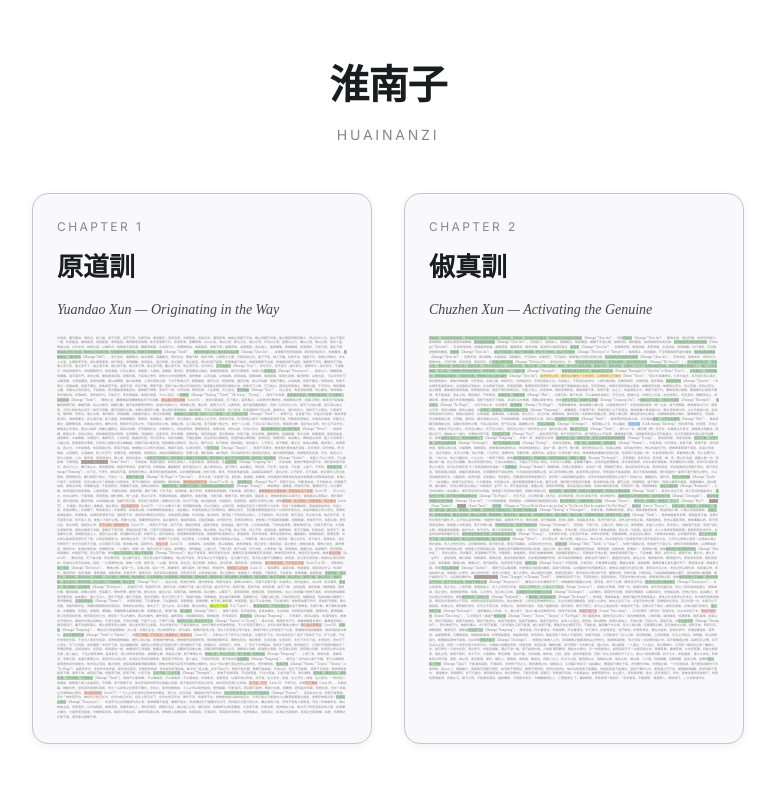
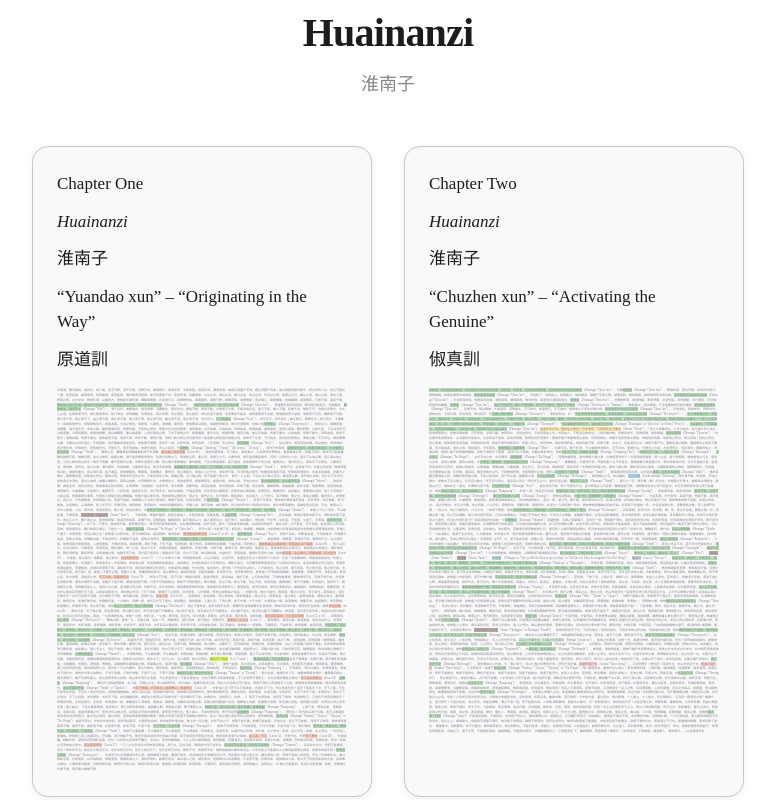
Before and after one commit to oak-23/intertextuality-huinanzi, a React (Vite) app: page / in a window 1280 px wide. Shown: the whole page, without its empty margins (252-1027 px from the left). Built offline with nearby package versions, Linux system fonts and the light colour scheme.

Commit message:
feat: change the title format

```diff
--- a/src/components/ChapterOverview/ChapterOverview.tsx
+++ b/src/components/ChapterOverview/ChapterOverview.tsx
@@ -2,6 +2,7 @@ import { Fragment, useRef, useState } from "react";
 import { useApp } from "../../context/AppContext";
 import { useRepositories } from "../../context/RepositoryContext";
 import { splitIntoSpans } from "../MainText/spans";
+import { chapterOrdinal, formatTitleEn } from "../../utils/titles";
 
 const ZOOM_MS = 500;
 
@@ -64,19 +65,17 @@ export function ChapterOverview() {
             color: "var(--color-text-primary)",
           }}
         >
-          {main.title.zh}
+          {main.title.en}
         </h1>
         <p
           style={{
             margin: "8px 0 0",
-            fontFamily: "var(--font-ui)",
-            fontSize: 14,
-            letterSpacing: "0.2em",
-            textTransform: "uppercase",
+            fontFamily: "var(--font-zh-body)",
+            fontSize: 18,
             color: "var(--color-muted)",
           }}
         >
-          {main.title.en}
+          {main.title.zh}
         </p>
       </header>
       <div
@@ -108,35 +107,50 @@ export function ChapterOverview() {
             }}
           >
             <span
+              className="font-serif"
               style={{
-                fontFamily: "var(--font-ui)",
-                fontSize: 12,
-                letterSpacing: "0.2em",
-                textTransform: "uppercase",
-                color: "var(--color-muted)",
+                fontSize: 17,
+                color: "var(--color-text-primary)",
               }}
             >
-              Chapter {i + 1}
+              Chapter {chapterOrdinal(i)}
             </span>
             <span
               className="font-serif"
               style={{
-                fontSize: 26,
-                fontWeight: 600,
+                fontSize: 17,
+                fontStyle: "italic",
+                color: "var(--color-text-primary)",
+              }}
+            >
+              {main.title.en}
+            </span>
+            <span
+              style={{
+                fontFamily: "var(--font-zh-body)",
+                fontSize: 17,
+                color: "var(--color-text-primary)",
+              }}
+            >
+              {main.title.zh}
+            </span>
+            <span
+              className="font-serif"
+              style={{
+                fontSize: 17,
+                color: "var(--color-text-primary)",
+              }}
+            >
+              {formatTitleEn(chapter.title.en)}
+            </span>
+            <span
+              style={{
+                fontFamily: "var(--font-zh-body)",
+                fontSize: 17,
                 color: "var(--color-text-primary)",
               }}
             >
               {chapter.title.zh}
-            </span>
-            <span
-              className="font-serif"
-              style={{
-                fontSize: 14,
-                fontStyle: "italic",
-                color: "var(--color-text-secondary)",
-              }}
-            >
-              {chapter.title.en}
             </span>
             <span
               aria-hidden
--- a/src/components/MainText/MainText.tsx
+++ b/src/components/MainText/MainText.tsx
@@ -8,6 +8,7 @@ import { useToast } from "../shared/Toast";
 import { AnnotationPopover } from "../Annotations/AnnotationPopover";
 import { MultiParallelPopover } from "./MultiParallelPopover";
 import { splitIntoSpans, type TextSpan } from "./spans";
+import { chapterOrdinal, formatTitleEn } from "../../utils/titles";
 import { withinLengthRange } from "../../utils/parallelFilters";
 import { normalizeCitationKey, citationZhByKey } from "../../data/citationTitles";
 import type { InlineParallel, ParallelOption, RhymedLine } from "../../types";
@@ -83,6 +84,9 @@ export function MainText({ className }: MainTextProps) {
   const chapter =
     continuousText?.chapters.find((c) => c.id === state.activeChapterId) ??
     null;
+  // ponytail: derived from the "chap-N" id instead of searching the chapters
+  // array — the React Compiler treats array methods on it as possible mutation.
+  const chapterIndex = Number(state.activeChapterId.split("-").pop()) - 1;
 
   const spans = useMemo(() => {
     if (!chapter || rhymedActive) return [];
@@ -563,55 +567,63 @@ export function MainText({ className }: MainTextProps) {
       >
         <header className="mb-12 text-center">
           <p
+            className="font-serif"
             style={{
-              fontFamily: "var(--font-ui)",
-              fontWeight: 500,
-              fontSize: 12,
-              letterSpacing: "0.2em",
-              textTransform: "uppercase",
-              color: "var(--color-secondary)",
-              marginBottom: 12,
+              fontSize: 30,
+              fontWeight: 400,
+              lineHeight: 1.2,
+              marginBottom: 20,
+              color: "var(--color-text-primary)",
+            }}
+          >
+            Chapter {chapterOrdinal(chapterIndex)}
+          </p>
+          <h1
+            className="font-serif italic"
+            style={{
+              fontSize: 26,
+              fontWeight: 400,
+              lineHeight: 1.2,
+              marginBottom: 20,
+              color: "var(--color-text-primary)",
             }}
           >
             {continuousText.title.en}
-          </p>
-          <h1
-            className="font-serif"
+          </h1>
+          <p
             style={{
-              fontSize: 32,
+              fontSize: 26,
               fontFamily: "var(--font-zh-body)",
               fontWeight: 400,
-              letterSpacing: "-0.02em",
               lineHeight: 1.2,
-              marginBottom: 16,
+              marginBottom: 20,
               color: "var(--color-text-primary)",
             }}
           >
             {continuousText.title.zh}
-          </h1>
+          </p>
           <h2
             className="font-serif"
             style={{
-              fontSize: 24,
+              fontSize: 26,
+              fontWeight: 400,
+              lineHeight: 1.3,
+              marginBottom: 20,
+              color: "var(--color-text-primary)",
+            }}
+          >
+            {formatTitleEn(chapterTitle.en)}
+          </h2>
+          <p
+            style={{
+              fontSize: 26,
               fontFamily: "var(--font-zh-body)",
               fontWeight: 400,
-              letterSpacing: "-0.01em",
+              lineHeight: 1.2,
               color: "var(--color-text-primary)",
             }}
           >
             {chapterTitle.zh}
-          </h2>
-          <p
-            className="font-serif italic"
-            style={{
-              fontSize: 16,
-              fontWeight: 500,
-              color: "var(--color-secondary)",
-              lineHeight: 1.4,
-              marginTop: 8,
-            }}
-          >
-            {chapterTitle.en}
           </p>
           <div
             aria-hidden
--- a/src/components/ParallelPanel/ParallelPanel.tsx
+++ b/src/components/ParallelPanel/ParallelPanel.tsx
@@ -5,6 +5,7 @@ import { useRepositories } from "../../context/RepositoryContext";
 import { useRhymedView } from "../../hooks/useRhymedView";
 import { MultiParallelPopover } from "../MainText/MultiParallelPopover";
 import { withinLengthRange } from "../../utils/parallelFilters";
+import { formatTitleEn } from "../../utils/titles";
 import type { InlineParallel, ParallelOption } from "../../types";
 // ParallelPanel reads token-defined CSS vars only — no hardcoded hex.
 
@@ -249,58 +250,54 @@ export function ParallelPanel({ className }: ParallelPanelProps) {
             >
               <X size={16} />
             </button>
-            <p
+            <h2
+              className="font-serif italic"
               style={{
-                fontFamily: "var(--font-ui)",
-                fontWeight: 500,
-                fontSize: 12,
-                letterSpacing: "0.2em",
-                textTransform: "uppercase",
-                color: "var(--color-secondary)",
-                marginBottom: 12,
+                fontSize: 26,
+                fontWeight: 400,
+                lineHeight: 1.2,
+                marginBottom: 20,
+                color: "var(--color-text-primary)",
               }}
             >
               {text.title.en}
-            </p>
-            <h2
-              className="font-serif"
+            </h2>
+            <p
               style={{
-                fontSize: 32,
+                fontSize: 26,
                 fontFamily: "var(--font-zh-body)",
                 fontWeight: 400,
-                letterSpacing: "-0.02em",
                 lineHeight: 1.2,
-                marginBottom: chapter ? 16 : 12,
+                marginBottom: chapter ? 20 : 12,
                 color: "var(--color-text-primary)",
               }}
             >
               {text.title.zh}
-            </h2>
+            </p>
             {chapter && (
               <>
                 <h3
                   className="font-serif"
                   style={{
-                    fontSize: 24,
+                    fontSize: 26,
+                    fontWeight: 400,
+                    lineHeight: 1.3,
+                    marginBottom: 20,
+                    color: "var(--color-text-primary)",
+                  }}
+                >
+                  {formatTitleEn(chapter.title.en)}
+                </h3>
+                <p
+                  style={{
+                    fontSize: 26,
                     fontFamily: "var(--font-zh-body)",
                     fontWeight: 400,
-                    letterSpacing: "-0.01em",
+                    lineHeight: 1.2,
                     color: "var(--color-text-primary)",
                   }}
                 >
                   {chapter.title.zh}
-                </h3>
-                <p
-                  className="font-serif italic"
-                  style={{
-                    fontSize: 16,
-                    fontWeight: 500,
-                    color: "var(--color-secondary)",
-                    lineHeight: 1.4,
-                    marginTop: 8,
-                  }}
-                >
-                  {chapter.title.en}
                 </p>
               </>
             )}
--- a/src/components/TopBar/ChapterSelector.tsx
+++ b/src/components/TopBar/ChapterSelector.tsx
@@ -4,6 +4,7 @@ import { useApp } from '../../context/AppContext';
 import { useChapterNavigation } from '../../hooks/useChapterNavigation';
 import { Popover } from '../shared/Popover';
 import { IconButton } from './IconButton';
+import { formatTitleEn } from '../../utils/titles';
 
 export interface ChapterSelectorProps {
   className?: string;
@@ -152,16 +153,16 @@ export function ChapterSelector({ className }: ChapterSelectorProps) {
                           fontWeight: active ? 600 : 500,
                         }}
                       >
-                        {chapter.title.zh}
+                        {formatTitleEn(chapter.title.en)}
                       </div>
                       <div
                         style={{
-                          fontFamily: 'var(--font-ui)',
-                          fontSize: 12,
+                          fontFamily: 'var(--font-zh-body)',
+                          fontSize: 16,
                           color: 'var(--color-secondary)',
                         }}
                       >
-                        {chapter.title.en}
+                        {chapter.title.zh}
                       </div>
                     </div>
                     {active && (
--- a/src/data/newData.ts
+++ b/src/data/newData.ts
@@ -23,14 +23,14 @@ const huainanzi: ContinuousText = {
   chapters: [
     {
       id: "chap-1",
-      title: { zh: "原道訓", en: "Yuandao Xun — Originating in the Way" },
+      title: { zh: "原道訓", en: "Yuandao xun — Originating in the Way" },
       text: chap1Built.text,
       inlineParallels: chap1Built.inlineParallels,
       rhymed: chap1Rhymed,
     },
     {
       id: "chap-2",
-      title: { zh: "俶真訓", en: "Chuzhen Xun — Activating the Genuine" },
+      title: { zh: "俶真訓", en: "Chuzhen xun — Activating the Genuine" },
       text: chap2Built.text,
       inlineParallels: chap2Built.inlineParallels,
       rhymed: chap2Rhymed,
--- /dev/null
+++ b/src/utils/titles.ts
@@ -0,0 +1,21 @@
+const ORDINALS = [
+  "One", "Two", "Three", "Four", "Five", "Six", "Seven",
+  "Eight", "Nine", "Ten", "Eleven", "Twelve", "Thirteen", "Fourteen",
+  "Fifteen", "Sixteen", "Seventeen", "Eighteen", "Nineteen", "Twenty", "Twenty-One",
+];
+
+/** 0-based chapter index → "One", "Two", … (Huainanzi has 21 chapters). */
+export function chapterOrdinal(index: number): string {
+  return ORDINALS[index] ?? String(index + 1);
+}
+
+/**
+ * Format a bilingual chapter title for display:
+ * "Yuandao xun — Originating in the Way" → “Yuandao xun” - “Originating in the Way”.
+ * Titles without a translation dash (e.g. "Chapter 66", "Zeyang") pass through unchanged.
+ */
+export function formatTitleEn(en: string): string {
+  const i = en.indexOf("—");
+  if (i === -1) return en;
+  return `“${en.slice(0, i).trim()}” – “${en.slice(i + 1).trim()}”`;
+}
```
